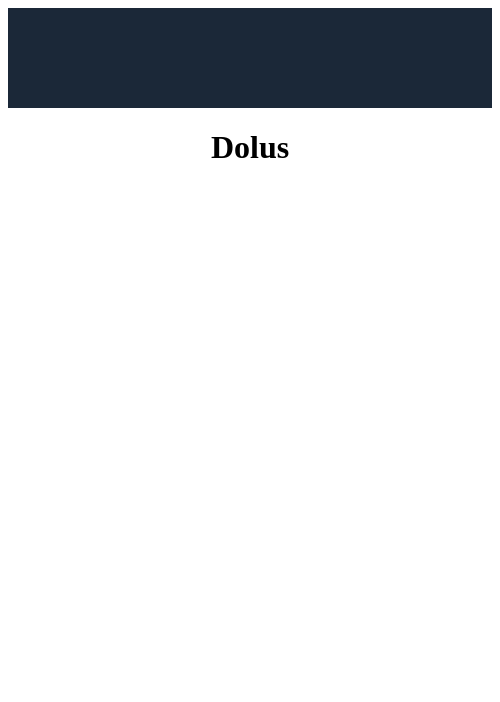
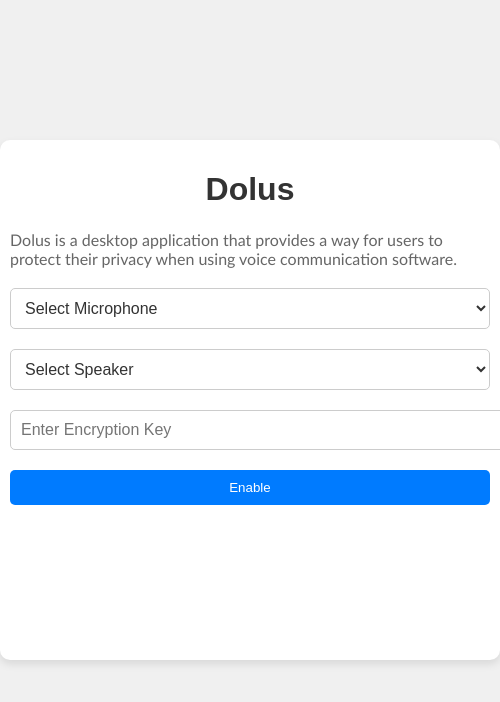
Before and after one commit to Slashy-Slasher/Dolus, an Electron app: page Dolus/Renderer/index.html in a window 500 px wide. Drawn offline with Linux system fonts and the light colour scheme.

Commit message:
Fixed GUI

```diff
--- a/Dolus/Renderer/index.html
+++ b/Dolus/Renderer/index.html
@@ -1,15 +1,110 @@
 <!DOCTYPE html>
-<html>
+<html lang="en">
 <head>
-    <title>Dolus</title>
+<meta charset="UTF-8">
+<meta name="viewport" content="width=device-width, initial-scale=1.0">
+<title>Dolus</title>
+<style>
+    body {
+        font-family: Arial, sans-serif;
+        background-color: #f0f0f0;
+        margin: 0;
+        padding: 0;
+        display: flex;
+        justify-content: center;
+        align-items: center;
+        height: 100vh;
+    }
+
+    .container {
+        width: 500px;
+        height: 500px;
+        background-color: #fff;
+        border-radius: 10px;
+        box-shadow: 0 4px 8px rgba(0, 0, 0, 0.1);
+        padding: 10px;
+        overflow: hidden;
+    }
+
+    h1 {
+        text-align: center;
+        color: #333;
+    }
+
+    p {
+        font-family:'Gill Sans', 'Gill Sans MT', Calibri, 'Trebuchet MS', sans-serif;
+        color: #666;
+    }
+
+    select {
+        display: block;
+        width: 100%;
+        padding: 10px;
+        margin-top: 20px;
+        border: 1px solid #ccc;
+        border-radius: 5px;
+        background-color: #fff;
+        color: #333;
+        font-size: 16px;
+        cursor: pointer;
+        outline: none;
+    }
+
+    input[type="text"] {
+        display: block;
+        width: 100%;
+        padding: 10px;
+        margin-top: 20px;
+        border: 1px solid #ccc;
+        border-radius: 5px;
+        background-color: #fff;
+        color: #333;
+        font-size: 16px;
+        outline: none;
+    }
+
+    .btn {
+        display: block;
+        width: 100%;
+        padding: 10px 20px;
+        margin-top: 20px;
+        text-align: center;
+        background-color: #007bff;
+        color: #fff;
+        border: none;
+        border-radius: 5px;
+        cursor: pointer;
+        transition: background-color 0.3s ease;
+    }
+
+    .btn:hover {
+        background-color: #0056b3;
+    }
+</style>
 </head>
 <body>
-    <div id="app" style="background-color: #1b2838; color: #66C0f4; font-family: 'Bodoni'; height: 100px;"></div>
-
-        <h1 style="text-align: center;">Dolus</h1>
-
+<div class="container">
+    <div id="header">
+        <h1>Dolus</h1>
+        <p>Dolus is a desktop application that provides a way for users to protect their privacy when using voice communication software.</p>
     </div>
 
+    <!-- Dropdown for selecting microphone -->
+    <select id="microphoneDropdown">
+        <option value="" disabled selected>Select Microphone</option>
+        <!-- Dynamically populate options based on available microphones -->
+        <!-- Example: <option value="microphone1">Microphone 1</option> -->
+    </select>
+    <!-- Dropdown for selecting speaker -->
+    <select id="speakerDropdown">
+        <option value="" disabled selected>Select Speaker</option>
+        <!-- Dynamically populate options based on available speakers -->
+        <!-- Example: <option value="speaker1">Speaker 1</option> -->
+    </select>
+    <!-- Textbox for encryption key -->
+    <input type="text" id="encryptionKey" placeholder="Enter Encryption Key">
+    <!-- Enable button here -->
+    <button class="btn" id="enableButton">Enable</button>
+</div>
 </body>
-
 </html>
--- a/Dolus/main.js
+++ b/Dolus/main.js
@@ -6,6 +6,7 @@ const isDev = process.env.NODE_ENV !== 'development';
 
 function createMainWindow(){
     const mainWindow = new BrowserWindow({
+        frame: false,
         title: "Dolus",
         width: 500,
         height: 900,
```
